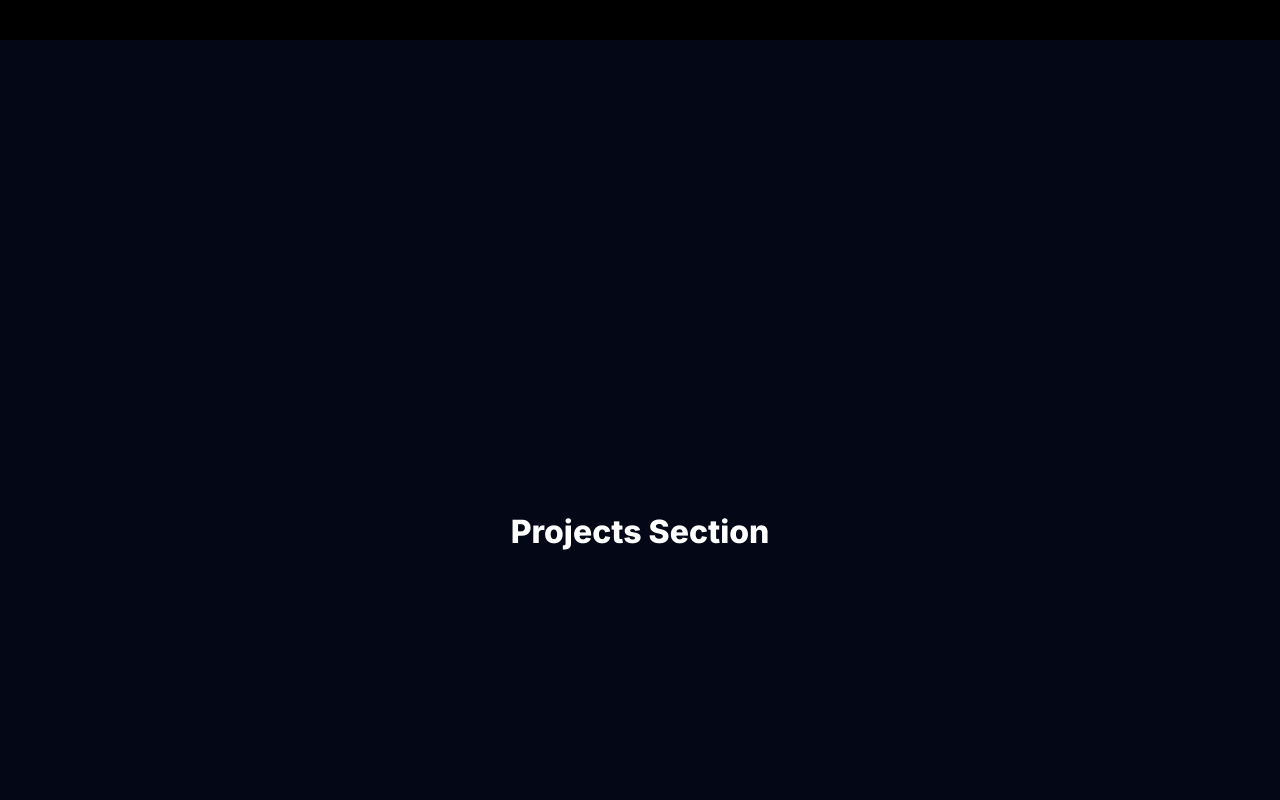
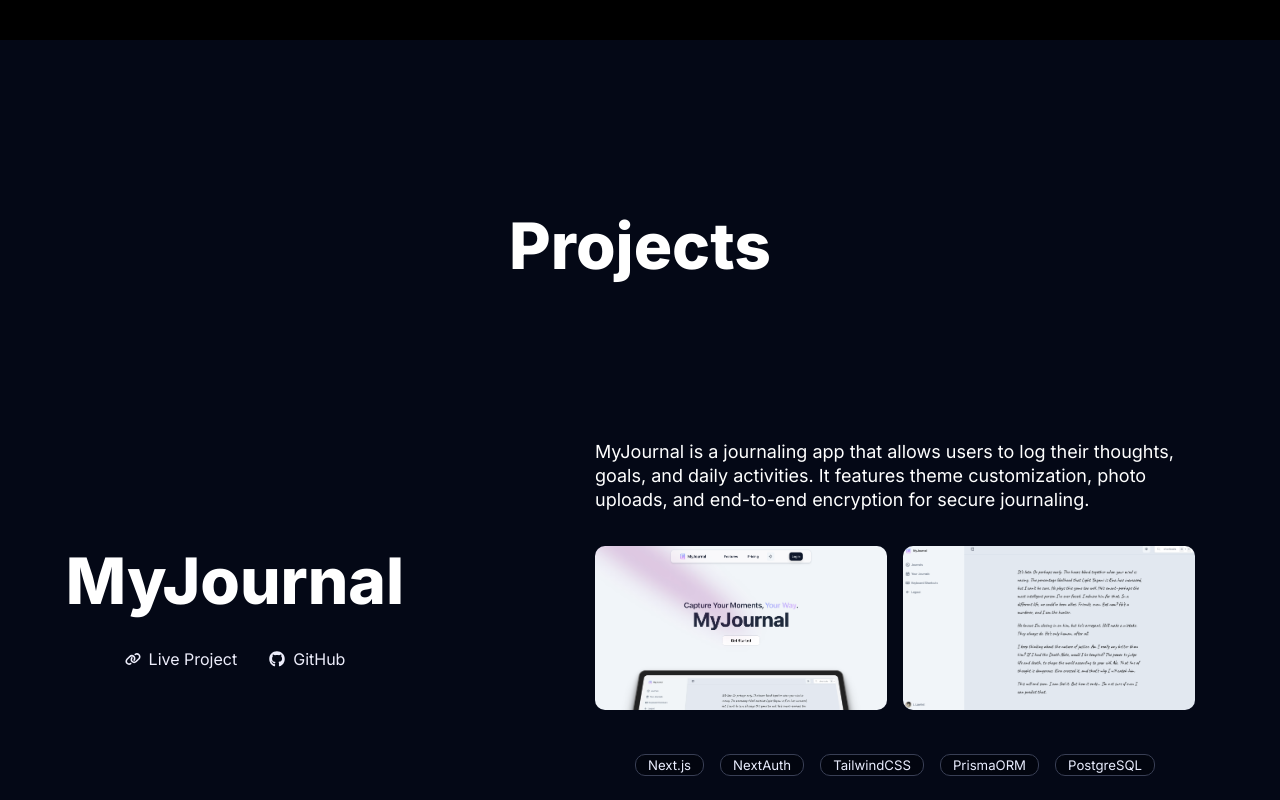
Before and after one commit to pragyan8804/portfolio, a Next.js app: page / in a window 1280 px wide. Shown: the part 760-1560 px from the top of the page. Built offline with nearby package versions, Linux system fonts and the light colour scheme.

Commit message:
project section

```diff
--- a/src/app/components/Projects.tsx
+++ b/src/app/components/Projects.tsx
@@ -1,16 +1,50 @@
-
-import { Flex, Heading } from "@/once-ui/components";
+import { Heading, Flex, Text, SmartLink, SmartImage, Tag } from '@/once-ui/components';
+import styles from './projects.module.scss';
 
 export const Projects = () => {
-    return (
-        <Flex fillWidth style={{ minHeight: '100vh' }}
-            justifyContent="center"
-            alignItems="center"
-        >
-            <Heading variant="display-strong-xs"
-                style={{ position: 'relative' }}>
-                Projects Section
-            </Heading>
+  return (
+    <>
+      {/* Heading */}
+      <Flex style={{ position: 'relative' }}  justifyContent="center" alignItems="center" paddingTop='80' marginBottom="160">
+        <Heading variant="display-strong-l">Projects</Heading>
+      </Flex>
+
+      <Flex style={{ position: 'relative' }}  direction="row" gap="l" justifyContent="space-around" alignItems="center" className={styles.projectLayout}>
+
+        {/* Left Section: Project Name & Links */}
+        <Flex direction="column" gap="m" className={styles.projectInfo} justifyContent="center" alignItems="center" >
+          <Heading variant="display-strong-l">MyJournal</Heading>
+
+          {/* Smart Links */}
+          <Flex direction="row" gap="s" className={styles.smartLinks}>
+            <SmartLink href="https://myjournals.vercel.app" prefixIcon='link'>Live Project</SmartLink>
+            <SmartLink href="https://github.com/pragyan8804/myjournal" prefixIcon='github'>GitHub</SmartLink>
+          </Flex>
         </Flex>
-    );
+
+        {/* Right Section: Project Description, Images, Tags */}
+        <Flex direction="column" gap="m" className={styles.projectDetails}>
+          {/* Description */}
+          <Text variant="body-default-l">
+            MyJournal is a journaling app that allows users to log their thoughts, goals, and daily activities. It features theme customization, photo uploads, and end-to-end encryption for secure journaling.
+          </Text>
+
+          {/* Project Screenshots */}
+          <Flex direction="row" gap="s" className={styles.screenshots}>
+            <SmartImage src="/images/MyJournalLanding.png" alt="Journal Screenshot 1" enlarge aspectRatio="16/9" radius="l" objectFit="cover"/>
+            <SmartImage src="/images/MyJournalHome.png" alt="Journal Screenshot 2" enlarge aspectRatio="16/9" radius="l" objectFit="cover"/>
+          </Flex>
+
+          {/* Technologies */}
+          <Flex direction="row" gap="s" className={styles.tags}>
+            <Tag label="Next.js" />
+            <Tag label="NextAuth" />
+            <Tag label="TailwindCSS" />
+            <Tag label="PrismaORM" />
+            <Tag label="PostgreSQL" />
+          </Flex>
+        </Flex>
+      </Flex>
+    </>
+  );
 };
--- /dev/null
+++ b/src/app/components/projects.module.scss
@@ -0,0 +1,46 @@
+.projectLayout {
+    margin-top: 40px;
+    margin-bottom: 40px;
+
+    @media (max-width: 768px) {
+        flex-direction: column;
+        align-items: center;
+    }
+}
+
+.projectInfo {
+    max-width: 300px;
+    text-align: left;
+
+    @media (max-width: 768px) {
+        text-align: center;
+    }
+}
+
+.smartLinks {
+    margin-top: 10px;
+}
+
+.projectDetails {
+    max-width: 600px;
+    text-align: left;
+
+    @media (max-width: 768px) {
+        text-align: center;
+        margin-top: 20px;
+    }
+}
+
+.screenshots {
+    margin-top: 10px;
+}
+
+.tags {
+    margin-top: 20px;
+    flex-wrap: wrap;
+    justify-content: center;
+
+    @media (max-width: 768px) {
+        justify-content: center;
+    }
+}
--- a/src/once-ui/icons.ts
+++ b/src/once-ui/icons.ts
@@ -27,7 +27,8 @@ import {
 	FaGithub,
 	FaLinkedin,
 	FaXTwitter,
-	FaNewspaper
+	FaNewspaper,
+	FaLink,
 } from "react-icons/fa6";
 
 export const iconLibrary: Record<string, IconType> = {
@@ -55,4 +56,5 @@ export const iconLibrary: Record<string, IconType> = {
 	light: HiOutlineSun,
 	dark: HiOutlineMoon,
 	cv: FaNewspaper,
+	link: FaLink,
 };
```
Also changed, not shown: public/images/MyJournalHome.png (added), public/images/MyJournalLanding.png (added).
